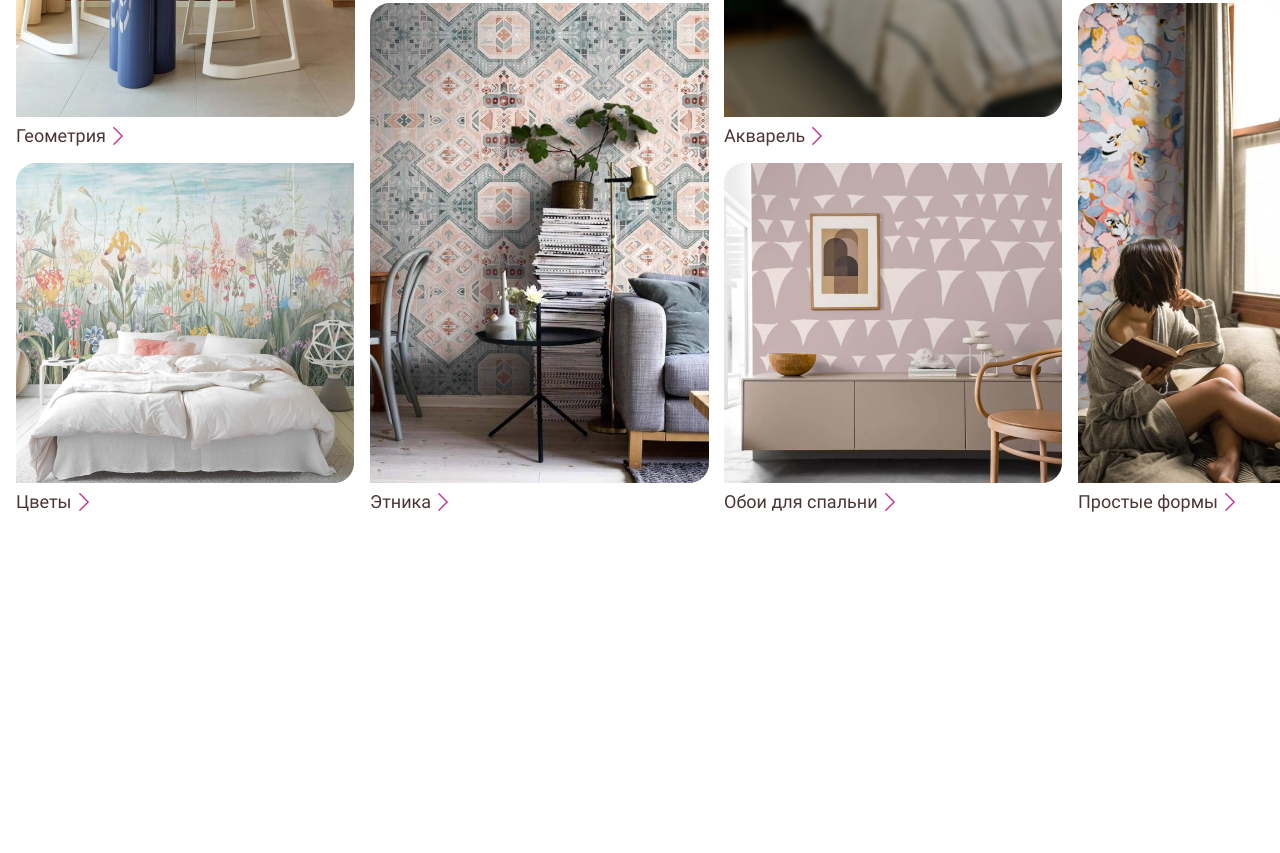
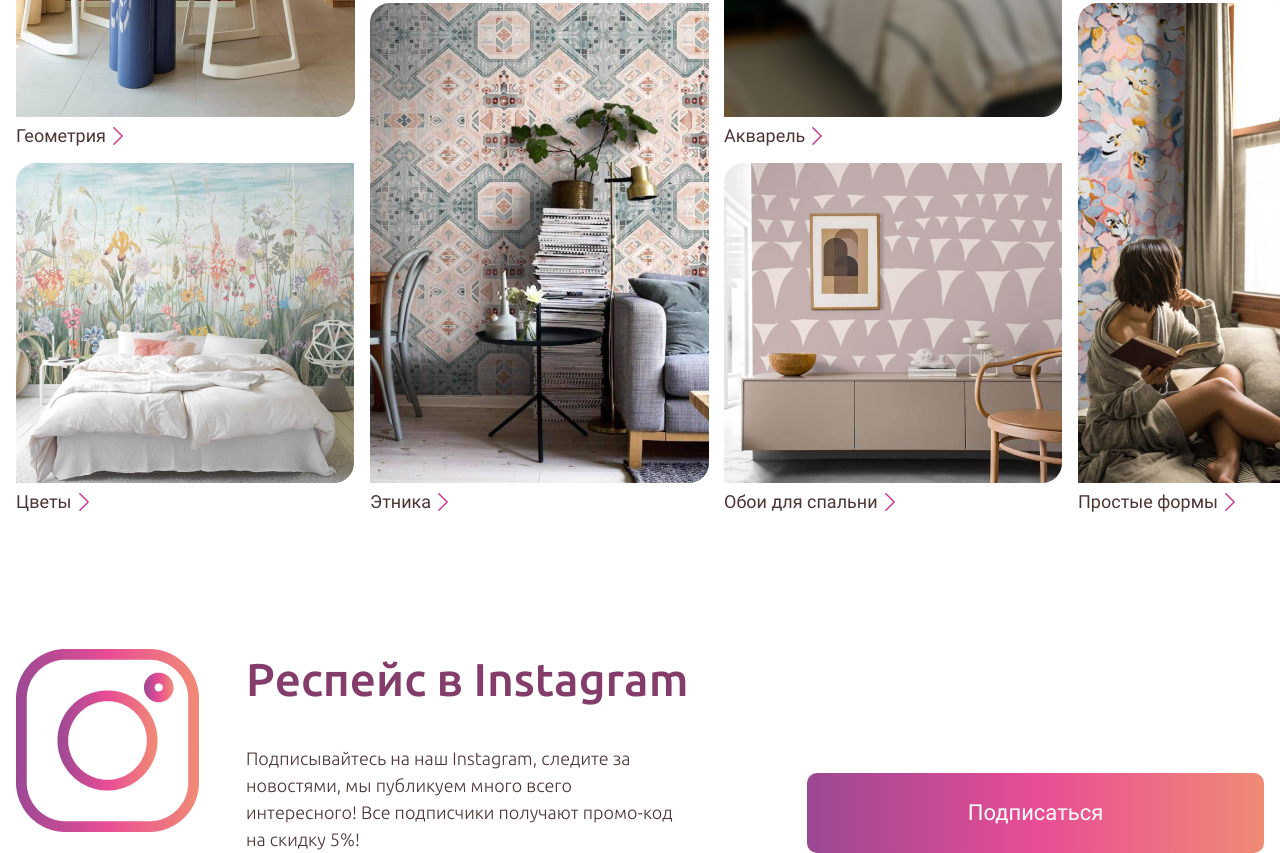
Before and after one commit to Paul-Stepanov/respace, a website built with webpack: page src/index.html in a window 1280 px wide. Shown: the part 1961-2814 px from the top of the page. Before the commit the page ends 2475 px from the top, so only its background shows below. Built offline with nearby package versions, Linux system fonts and the light colour scheme; files whose address does not match are found by name.

Commit message:
made instagram

```diff
--- a/src/index.html
+++ b/src/index.html
@@ -285,6 +285,23 @@
             </div>
         </div>
     </section>
+
+    <section class="instagram">
+        <div class="container">
+            <div class="instagram__wrapper">
+                <img class="instagram__logo" src="img/instagram/instagram1.png"
+                     alt="instagram">
+                <div class="instagram__description">
+                    <h2 class="instagram__title title">Респейс в Instagram</h2>
+                    <p class="instagram__text description">Подписывайтесь на наш
+                        Instagram, следите за новостями, мы публикуем много
+                        всего интересного! Все подписчики получают промо-код на
+                        скидку 5%!</p>
+                </div>
+                <a class="instagram__button" href="#">Подписаться</a>
+            </div>
+        </div>
+    </section>
 </main>
 <!-- MAIN ↑ -->
 
--- a/src/index.scss
+++ b/src/index.scss
@@ -6,3 +6,4 @@
 @import 'style/header';
 @import 'style/about';
 @import 'style/wallpaper';
+@import 'style/instagram';
--- /dev/null
+++ b/src/style/_instagram.scss
@@ -0,0 +1,39 @@
+.instagram {
+  &__wrapper {
+    display: grid;
+    grid-template-columns: 230px 1fr 457px;
+    justify-items: start;
+  }
+
+  &__logo {
+    width: 183px;
+    height: 183px;
+  }
+
+  &__description {
+  }
+
+  &__title {
+    margin-bottom: 36px;
+  }
+
+  &__text {
+    margin-right: 133px;
+  }
+
+  &__button {
+    justify-self: end;
+    align-self: end;
+    width: 457px;
+    height: 80px;
+    border-radius: 10px;
+    background: $button-gradient;
+    backdrop-filter: blur(7.5px);
+    color: $white;
+    font-family: Ubuntu-400, serif;
+    font-size: 22px;
+    display: flex;
+    justify-content: center;
+    align-items: center;
+  }
+}
--- a/src/style/_var.scss
+++ b/src/style/_var.scss
@@ -1,9 +1,13 @@
+// color ↓
 $violet: #CA3192;
 $dark_violet: #843C6A;
 $brown: #4E3535;
 $gray: #E4E6E3;
+$white: #FFFFFF;
+
+// gradient ↓
 $main_gradient: linear-gradient(90deg, #F08B75 0%, #E94D94 51%, #9B4894 100%);
 $dark_pink_gradient: linear-gradient(90deg, #E760A1 0%, #B93E76 51%, #7C3276 100%);
 $soft_pink_gradient: linear-gradient(90deg, #F880B9 0.29%, #FF98A6 100%);
 $price_card_gradient: linear-gradient(90deg, #CA3192 0.29%, #FF98A6 100%);
-$white: #FFFFFF;
+$button-gradient: linear-gradient(90deg, #9B4894 0%, #E94D94 51.00%, #F08B75 100%);
```
Also changed, not shown: src/img/instagram/instagram1.png (added).
